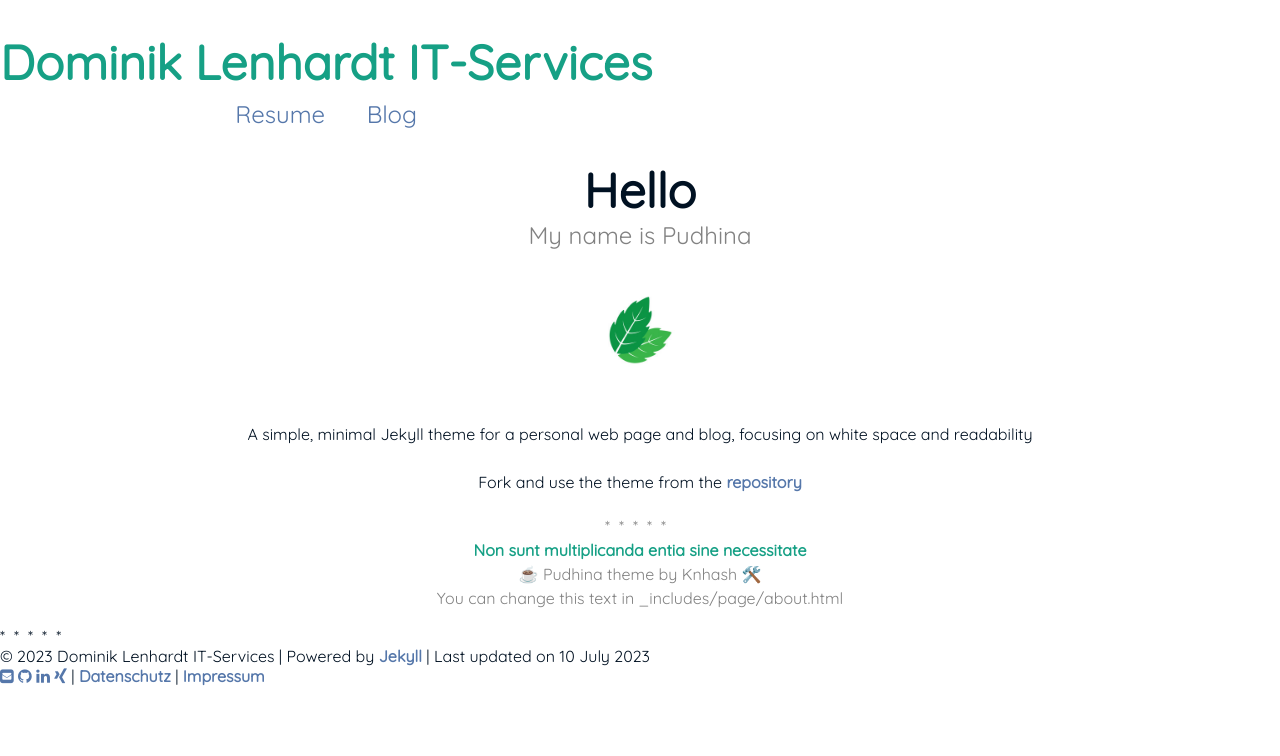
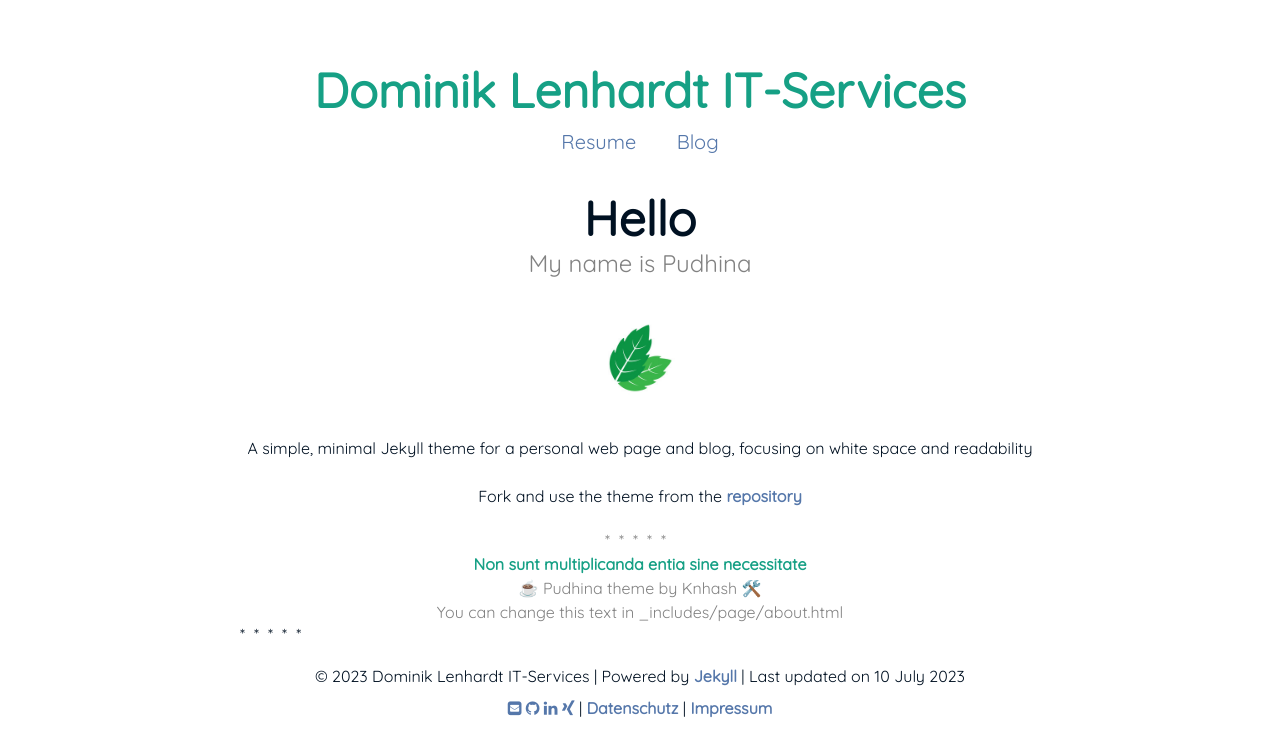
Before and after one commit to lenhardt-its/lenhardt-its.github.io, a Jekyll site: the page built from index.md, in a window 1280 px wide. Shown: the top 756 px of the page. Built offline with Jekyll 4.4.1, drawn with Linux system fonts in a browser that asks for light colours.

Commit message:
improvements

```diff
--- a/_layouts/default.html
+++ b/_layouts/default.html
@@ -22,8 +22,8 @@
     <link href="https://fonts.googleapis.com/css?family=Quicksand" rel="stylesheet">
   </head>
   <body>
+    <div class="wrapper">
       <header class="header">
-        <p class="header">
         <div class="navigation">
           <a href="{{ '/' | prepend: site.baseurl }}" class="logo">{{ site.title }}</a>
           <ul class="menu">
@@ -31,12 +31,11 @@
             <li class="menu__entry"><a href="{{ '/blog' | prepend: site.baseurl }}">Blog</a></li>
           </ul>
         </div>
-        </p>
       </header>
       {{ content }}
       <footer>
+        <div class="about__divider">*****</div>
         <p class="footer">
-          <div class="about__divider">*****</div>
           &copy; {{ site.time | date: '%Y' }} {{site.title}}
             | Powered by <a target="_blank" href="https://jekyllrb.com/">Jekyll</a>
             | Last updated on {{ site.time | date_to_long_string }}
@@ -57,6 +56,7 @@
             | <a href="{{ '/imprint' | prepend: site.baseurl }}">Impressum</a>
         </p>
       </footer>
+    </div>
     <script src="{{ "/assets/vendor/highlight/highlight.pack.js" | prepend: site.baseurl }}"></script>
     <script>hljs.initHighlightingOnLoad();</script>
   </body>
--- a/assets/css/main.css
+++ b/assets/css/main.css
@@ -56,7 +56,10 @@
   }
 
   .navigation {
-    float: left; }
+    float: left;
+    width: 100%;
+    text-align: center;
+  }
 
   .logo {
     font-size: 300%;
@@ -66,11 +69,14 @@
 
   .menu {
     color: #828282;
-    font-size: 150%;
+    font-size: 125%;
     margin: 0px;
     margin-top: 6px;
     padding: 0px;
-    list-style-type: none; }
+    list-style-type: none;
+    width: 100%;
+    text-align: center;
+  }
 
   .menu__entry {
     display: inline-block;
```
Lines whose indentation alone changed are shown as unchanged.
